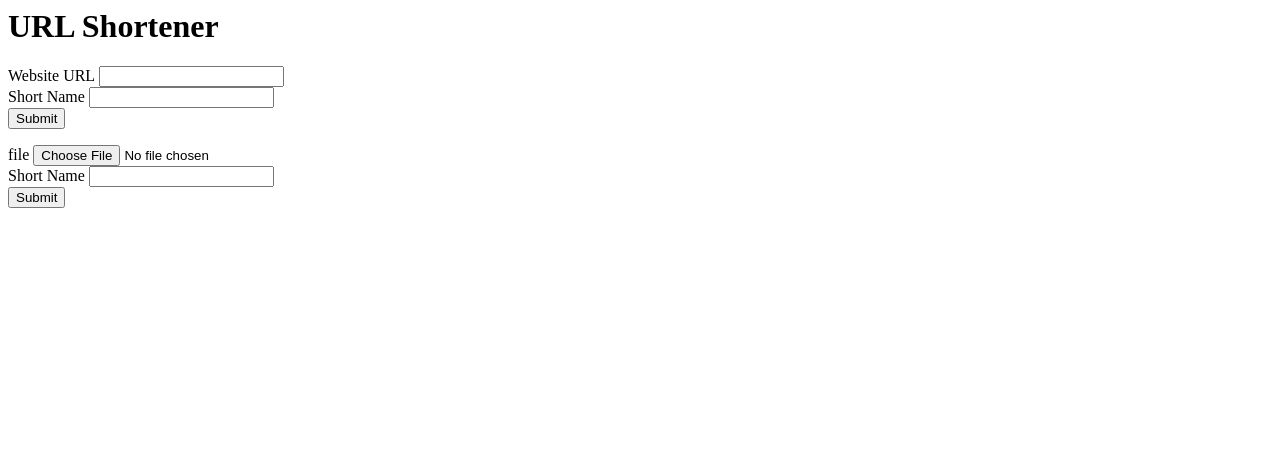
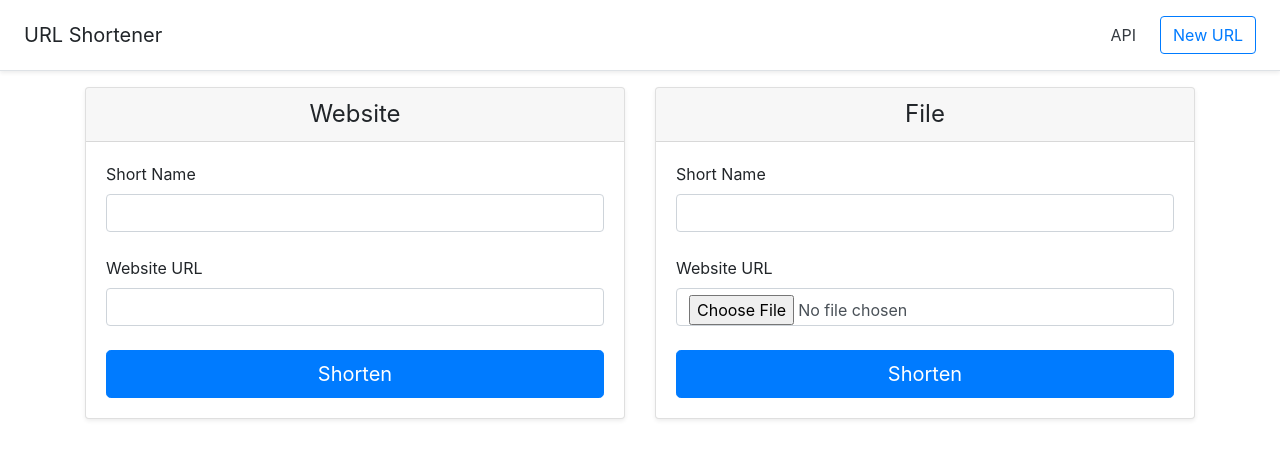
Before and after one commit to avilio9711/url_shortener, a Python web app: template templates/home.html in a window 1280 px wide. Shown: the top 459 px of the page. Run offline with Jinja, Linux system fonts and the light colour scheme; the template is opened without the code that fills it, so the values that code supplies are empty; some libraries are stand-ins or nearby versions.

Commit message:
base.html created

```diff
--- /dev/null
+++ b/templates/base.html
@@ -0,0 +1,43 @@
+<!doctype html>
+<html lang="en">
+
+<head>
+  <!-- Required meta tags -->
+  <meta charset="utf-8">
+  <meta name="viewport" content="width=device-width, initial-scale=1, shrink-to-fit=no">
+
+  <!-- Bootstrap CSS -->
+  <link rel="stylesheet" href="{{ url_for('static', filename='bootstrap.min.css') }}">
+
+  <title>{% block title %}{% endblock %}</title>
+</head>
+
+<body>
+
+  <div class="d-flex flex-column flex-md-row align-items-center p-3 px-md-4 mb-3 bg-white border-bottom shadow-sm">
+    <h5 class="my-0 mr-md-auto font-weight-normal">URL Shortener</h5>
+    <nav class="my-2 my-md-0 mr-md-3">
+      <a class="p-2 text-dark" href="{{ url_for('session_api') }}">API</a>
+    </nav>
+    <a class="btn btn-outline-primary" href="{{ url_for('home') }}">New URL</a>
+  </div>
+
+
+  {% for message in get_flashed_messages() %}
+  <div class="container text-center">
+    <div class="p-3 mb-2 bg-danger text-white">{{ message }}</div>
+  </div>
+  <br>
+  {% endfor %}
+
+
+  {% block main %}{% endblock %}
+
+  <!-- Optional JavaScript -->
+  <!-- jQuery first, then Popper.js, then Bootstrap JS -->
+  <script src="{{ url_for('static', filename='jquery-3.3.1.slim.min.js') }}"></script>
+  <script src="{{ url_for('static', filename='popper.min.js') }}"></script>
+  <script src="{{ url_for('static', filename='bootstrap.min.js') }}"></script>
+</body>
+
+</html>
--- a/templates/home.html
+++ b/templates/home.html
@@ -1,24 +1,56 @@
-<h1>URL Shortener</h1>
-{% for message in get_flashed_messages()  %}
-    <h2>{{ message }}</h2>
-{% endfor %}
+{% extends 'base.html' %}
 
-<form action="your-url" method="post">
-    <label for="url">Website URL</label>
-    <input type="url" name="url" value="" required="">
-    <br>
-    <label for="code">Short Name</label>
-    <input type="text" name="code" value="" required="">
-    <br>
-    <input type="submit" name="shorten">
-</form>
+{% block title %}URL Shortener{% endblock %}
 
-<form action="your-url" method="post" enctype="multipart/form-data">
-    <label for="file">file</label>
-    <input type="file" name="file" value="" required="">
-    <br>
-    <label for="code">Short Name</label>
-    <input type="text" name="code" value="" required="">
-    <br>
-    <input type="submit" name="shorten">
-</form>
+{% block main %}
+
+
+<div class="container">
+  <div class="card-deck mb-3">
+    <div class="card mb-4 shadow-sm">
+      <div class="card-header">
+        <h4 class="my-0 font-weight-normal text-center">Website</h4>
+      </div>
+      <div class="card-body">
+        <form action="your-url" method="post">
+          <label for="code">Short Name</label>
+          <input type="text" class="form-control" name="code" id="code" value="" required>
+          <br>
+          <label for="url">Website URL</label>
+          <input type="url" class="form-control" name="url" id="url" value="" required>
+          <br>
+          <button class="btn btn-primary btn-lg btn-block" type="submit">Shorten</button>
+        </form>
+      </div>
+    </div>
+    <div class="card mb-4 shadow-sm">
+      <div class="card-header">
+        <h4 class="my-0 font-weight-normal text-center">File</h4>
+      </div>
+      <div class="card-body">
+        <form action="your-url" method="post" enctype="multipart/form-data">
+          <label for="code">Short Name</label>
+          <input type="text" class="form-control" name="code" id="code" value="" required>
+          <br>
+          <label for="long_url">Website URL</label>
+          <input type="file" class="form-control" name="file" id="file" required>
+          <br>
+          <button class="btn btn-primary btn-lg btn-block" type="submit">Shorten</button>
+        </form>
+      </div>
+    </div>
+  </div>
+
+  {% if codes %}
+  <h2>Codes you have created:</h2>
+  <ul>
+    {% for code in codes %}
+    <a href="{{ url_for('redirect_to_url', code=code) }}">
+      <li>{{ code }}</li>
+    </a>
+    {% endfor %}
+  </ul>
+  {% endif %}
+</div>
+
+{% endblock %}
```
Also changed, not shown: templates/page_not_found.html (+17 -18 lines), templates/your_url.html (+25 -2 lines).
